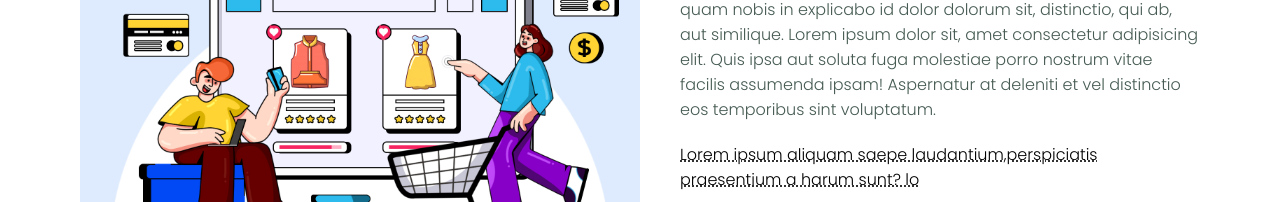
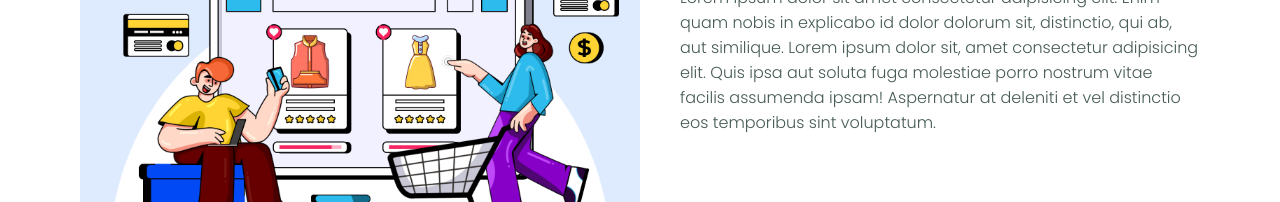
Before and after one commit to uccy553/E-commerce-Website, a plain HTML site: page about.html in a window 1280 px wide. Shown: the part 581-783 px from the top of the page. Drawn offline with Linux system fonts and the light colour scheme.

Commit message:
Update about.html

```diff
--- a/about.html
+++ b/about.html
@@ -45,8 +45,6 @@
         <div>
             <h2>Who We Are?</h2>
             <p>Lorem ipsum dolor sit amet consectetur adipisicing elit. Enim quam nobis in explicabo id dolor dolorum sit, distinctio, qui ab, aut similique. Lorem ipsum dolor sit, amet consectetur adipisicing elit. Quis ipsa aut soluta fuga molestiae porro nostrum vitae facilis assumenda ipsam! Aspernatur at deleniti et vel distinctio eos temporibus sint voluptatum.</p>
-            <abbr title="">Lorem ipsum aliquam saepe laudantium,perspiciatis praesentium a harum sunt? lo</abbr>
-
             <br><br>
 
             <marquee bgcolor="#ccc" behavior="alternate" scrolldelay="100" scrollamount="5" width="100%">Lorem ipsum dolor sit amet, consectetur adipisicing elit. Quae sint exercitationem, error ad vitae enim? Obcaecati, eius nemo. Consequatur id perferendis assumenda provident aut delectus minus. Sunt doloribus consequuntur aliquam!</marquee>
```
